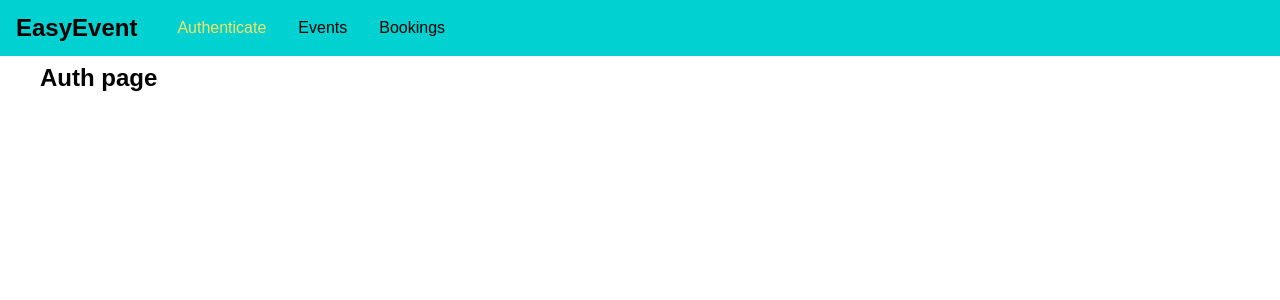
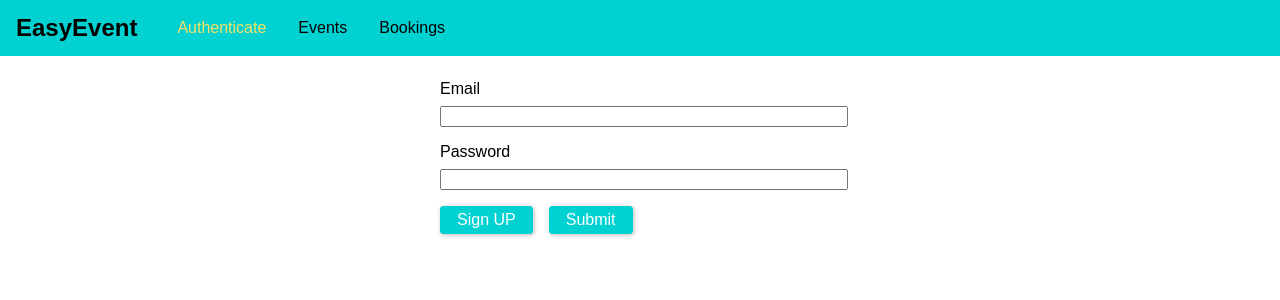
Before and after one commit to AleksK1NG/React-GraphQL-Node-Events, a React (Create React App) app in the folder frontend/: page /auth in a window 1280 px wide. Shown: the top 300 px of the page. Built offline with nearby package versions, Linux system fonts and the light colour scheme.

Commit message:
add auth page form

```diff
--- a/frontend/src/App.js
+++ b/frontend/src/App.js
@@ -1,7 +1,7 @@
 import React from 'react';
 import './App.css';
 import { BrowserRouter, Route, Switch, Redirect } from 'react-router-dom';
-import AuthPage from './pages/AuthPage';
+import AuthPage from './pages/Auth/AuthPage';
 import BookingsPage from './pages/BookingsPage';
 import EventsPage from './pages/EventsPage';
 import MainNavBar from './components/Navbar/MainNavBar';
--- /dev/null
+++ b/frontend/src/pages/Auth/AuthPage.css
@@ -0,0 +1,37 @@
+.auth-form {
+  width: 25rem;
+  max-width: 80%;
+  margin: 5rem auto;
+}
+
+.form-control label,
+.form-control input {
+  width: 100%;
+  display: block;
+}
+
+.form-control label {
+  margin-bottom: 0.5rem;
+}
+
+.form-control {
+  margin-bottom: 1rem;
+}
+
+.form-actions button {
+  background: #01d1d1;
+  font: inherit;
+  border: 1px solid #01d1d1;
+  border-radius: 3px;
+  padding: 0.25rem 1rem;
+  margin-right: 1rem;
+  box-shadow: 1px 1px 5px rgba(0, 0, 0, 0.26);
+  color: white;
+  cursor: pointer;
+}
+
+.form-actions button:hover,
+.form-actions button:active {
+  background: #01a7a7;
+  border-color: #01a7a7;
+}
--- /dev/null
+++ b/frontend/src/pages/Auth/AuthPage.js
@@ -0,0 +1,27 @@
+import React, { useState } from 'react';
+import './AuthPage.css';
+
+const AuthPage = (props) => {
+  const [email, setEmail] = useState('');
+  const [password, setPassword] = useState('');
+
+
+  return (
+    <form className="auth-form">
+      <div className="form-control">
+        <label htmlFor="email">Email</label>
+        <input type="text" id="email" />
+      </div>
+      <div className="form-control">
+        <label htmlFor="password">Password</label>
+        <input type="password" id="email" />
+      </div>
+      <div className="form-actions">
+        <button type="button">Sign UP</button>
+        <button type="submit">Submit</button>
+      </div>
+    </form>
+  );
+};
+
+export default AuthPage;
--- a/frontend/src/pages/AuthPage.js
+++ /dev/null
@@ -1,11 +0,0 @@
-import React from 'react';
-
-const AuthPage = (props) => {
-  return (
-    <div>
-      <h2>Auth page</h2>
-    </div>
-  );
-};
-
-export default AuthPage;
```
Also changed, not shown: 1 other file (tests, documents, lock files or other folders).
